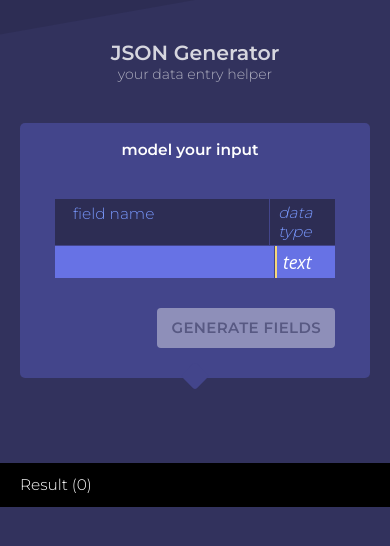
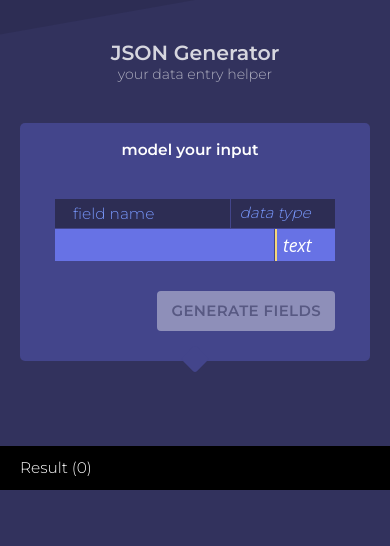
Before and after one commit to xwang1000/json-generator, a React (Create React App) app: page / in a window 390 px wide. Shown: the top 546 px of the page. Built offline with nearby package versions, Linux system fonts and the light colour scheme.

Commit message:
Adjust responsive design

```diff
--- a/src/App.css
+++ b/src/App.css
@@ -44,7 +44,7 @@ h2 {
 }
 
 .app__left {
-  flex: 1;
+  flex: 3;
   overflow-y: scroll;
   height: 100vh;
   padding: 0 50px;
@@ -63,21 +63,6 @@ h2 {
   background: var(--color-purple);
   transform: skewY(-10deg);
   height: 80%;
-  /* content: "";
-  position: absolute;
-  z-index: -1;
-  left: 0;
-  top: 0;
-  right: 0;
-  bottom: 0;
-  width: 100%;
-    height: 100%;
-    overflow: hidden;
-    -webkit-transform: skewY(-12deg);
-    transform: skewY(-12deg);
-    -webkit-transform-origin: 0;
-    transform-origin: 0;
-    background: linear-gradient(150deg,#53f 15%,#05d5ff 70%,#a6ffcb 94%); */
 }
 
 .app__left__container {
@@ -87,7 +72,7 @@ h2 {
 }
 
 .app__right {
-  flex: 1;
+  flex: 2;
   background-color: black;
   height: 100vh;
   color: white;
@@ -96,7 +81,7 @@ h2 {
   overflow-y: scroll;
 }
 
-@media screen and (max-width: 940px) {
+@media screen and (max-width: 850px) {
 
   html {
     font-size: 80%;
--- a/src/ModelPanel.css
+++ b/src/ModelPanel.css
@@ -135,7 +135,7 @@
 }
 
 .model__row__right {
-  flex: 1;
+  flex: 2;
   display: flex;
   justify-content: space-between;
 }
```
